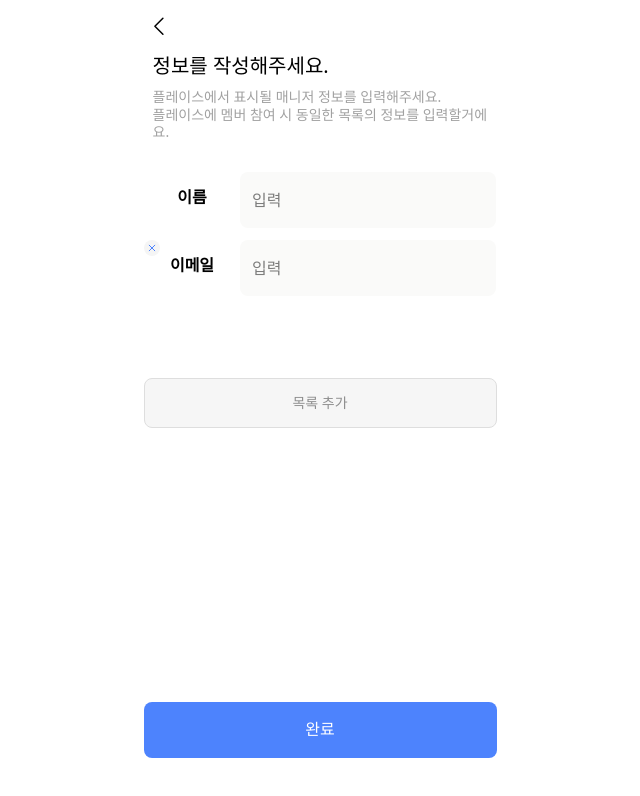
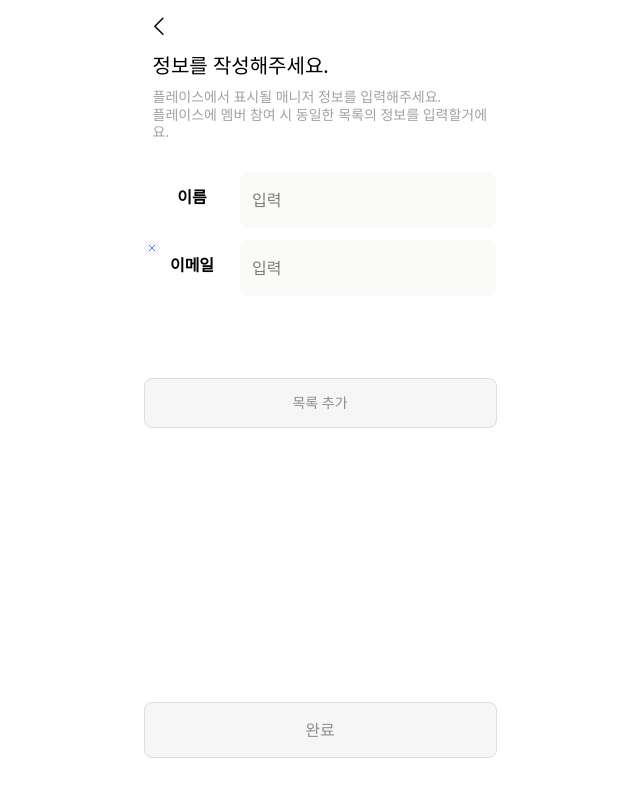
Before and after one commit to Dang-Bun/DANGBUN-frontend, a React (Vite) app: page /placemake2 in a window 1280 px wide. Shown: the top 796 px of the page, without its empty margins (320-960 px from the left). Built offline with nearby package versions, Linux system fonts and the light colour scheme.

Commit message:
Fix: placemake입력값 전부 쳐야 버튼 활성화

```diff
--- a/src/pages/D/PlaceMake2.tsx
+++ b/src/pages/D/PlaceMake2.tsx
@@ -130,7 +130,12 @@ const PlaceMake2 = () => {
         }}
       />
       <CTAButton
-        variant='blue'
+        variant={
+          name.trim() !== '' &&
+          infoList.every((item) => item.value.trim() !== '')
+            ? 'blue'
+            : 'gray'
+        }
         style={{ position: 'fixed', bottom: '42px' }}
         onClick={handleNext}
       >
```
